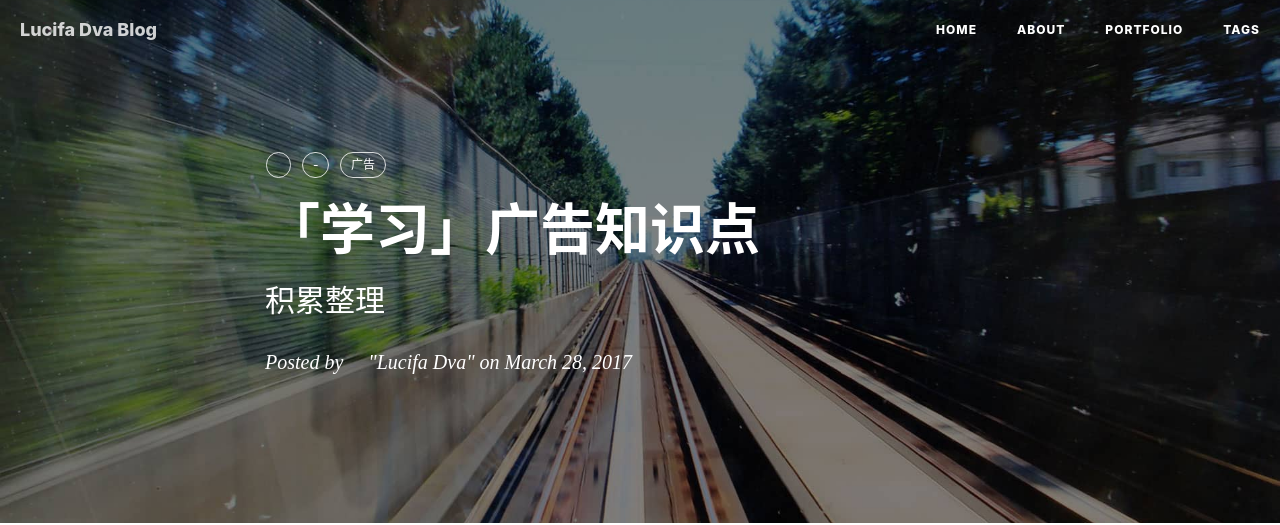
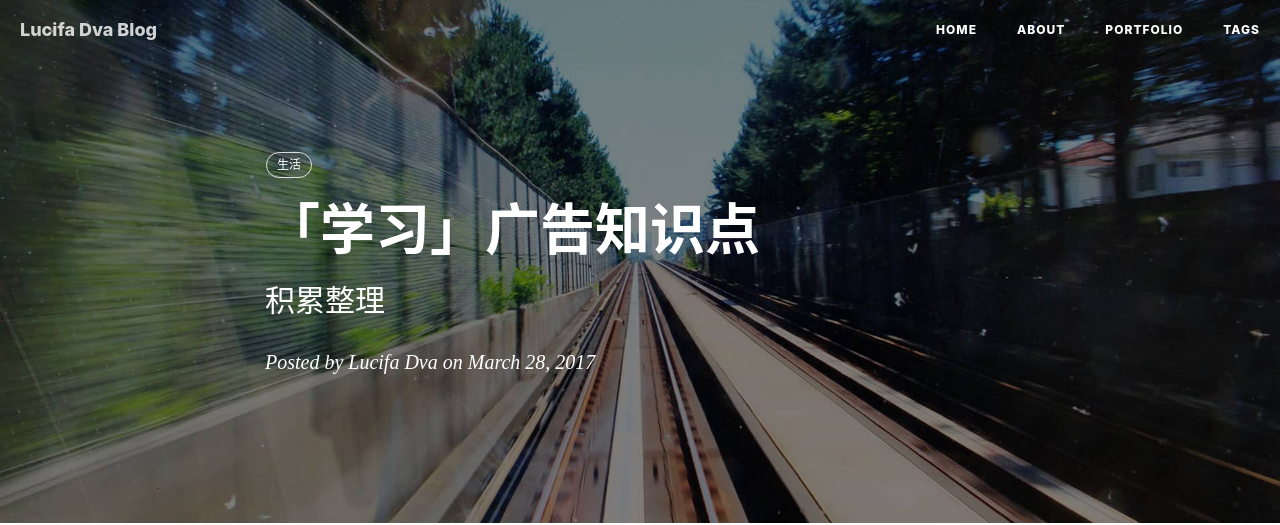
Before and after one commit to LucifaDva/lucifadva.github.com, a Jekyll site: the page built from _posts/2017-03-28-ad-knowledge-2017.markdown, in a window 1280 px wide and 1400 px high. Shown: the top 525 px of the window. Built offline with Jekyll 4.4.1, drawn with Linux system fonts in a browser that asks for light colours; nearby versions of some CDN libraries; comment, search, counter and statistics services are not loaded.

Commit message:
Update 2017-03-28-ad-knowledge-2017.markdown

```diff
--- a/_posts/2017-03-28-ad-knowledge-2017.markdown
+++ b/_posts/2017-03-28-ad-knowledge-2017.markdown
@@ -3,13 +3,12 @@ layout:     post
 title:      "「学习」广告知识点"
 subtitle:   "积累整理"
 date:       2017-03-28 12:00:00
-author:     "Lucifa Dva"
+author:     "Lucifa Dva"
 header-img: "img/post-bg-2015.jpg"
 catalog: true
 tags:
-    - 广告
+    - 生活
 ---
-
 
 
 
```
